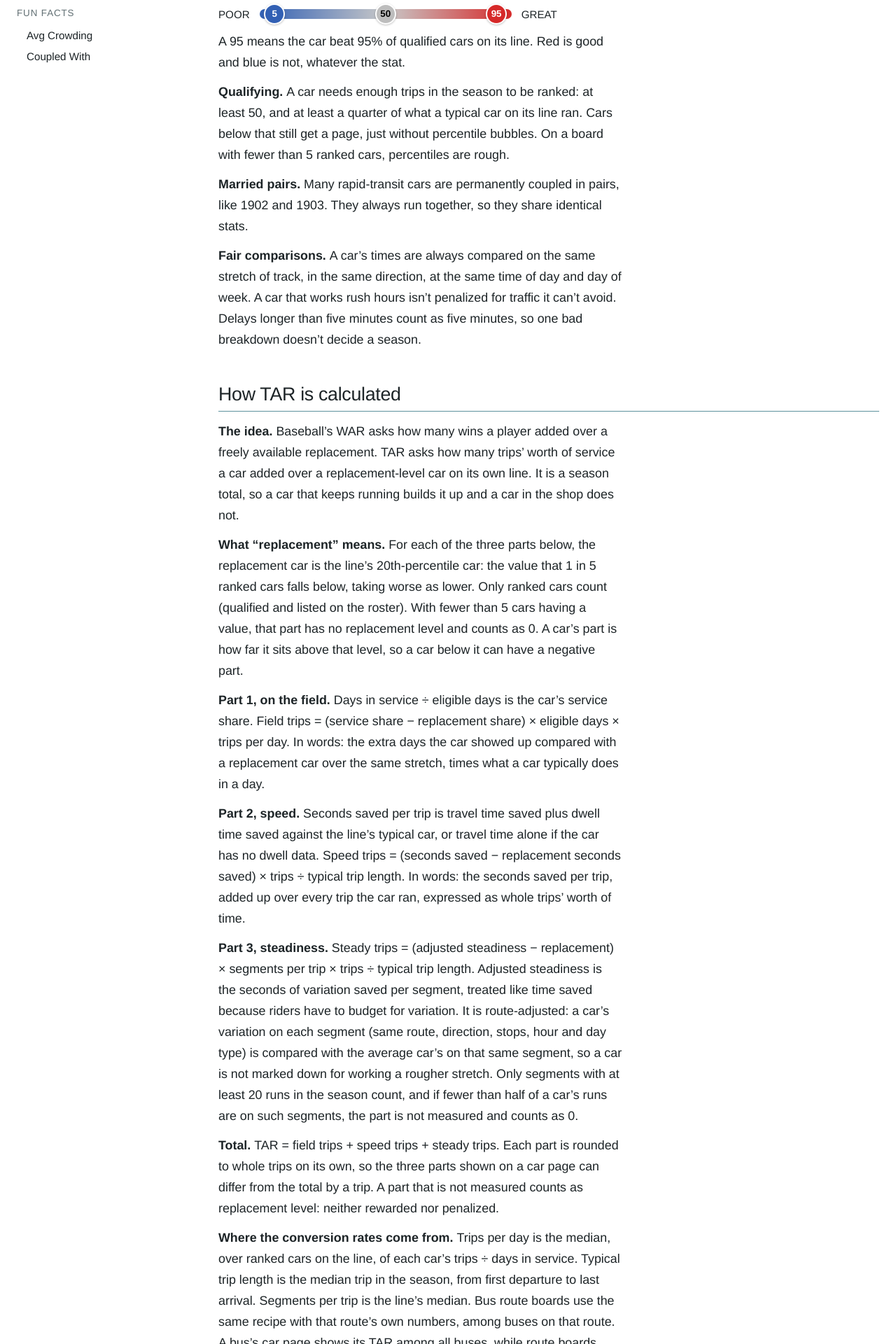
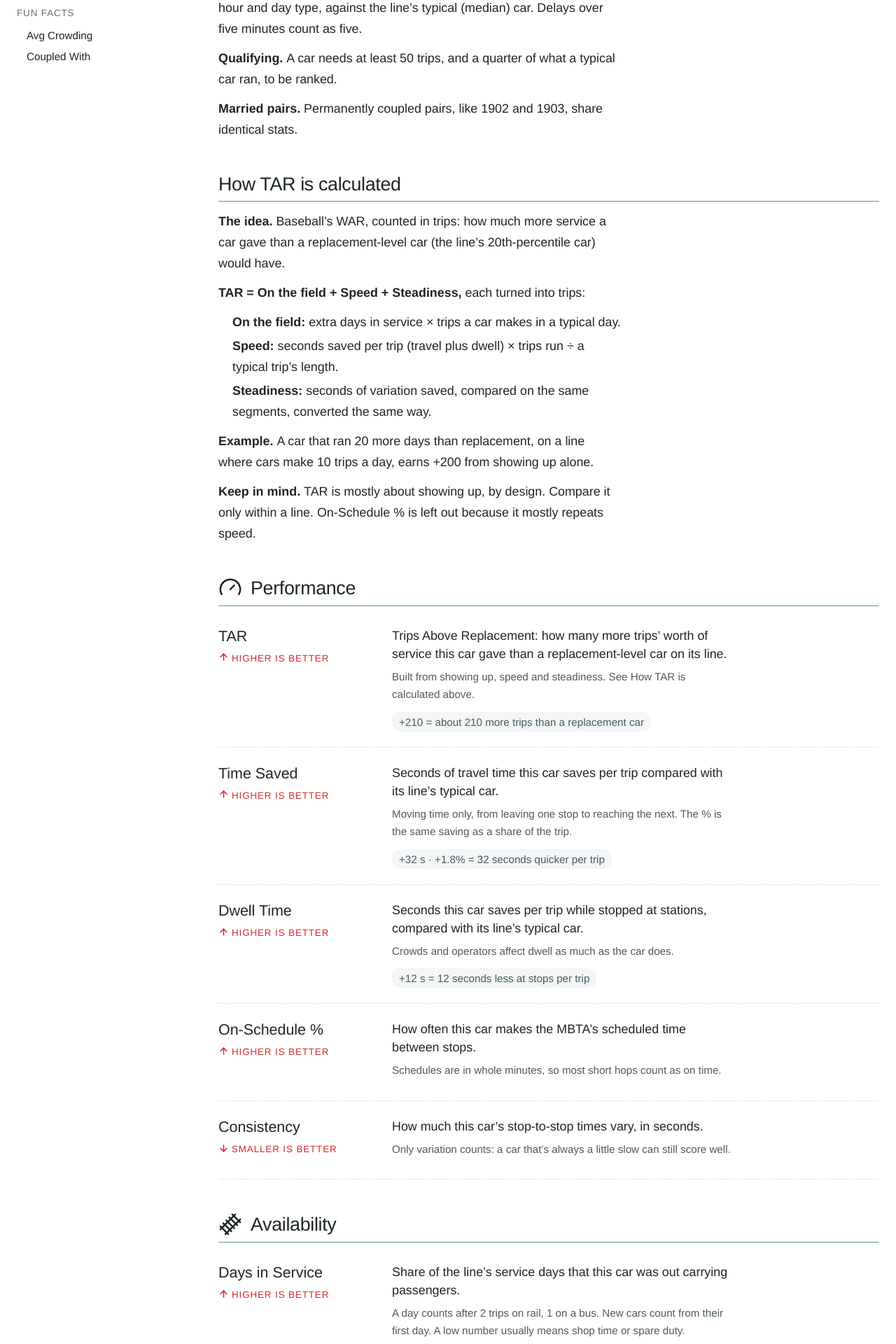
Before and after one commit to skaplan-dev/mbta-savant, a React (Vite) app in the folder web/: page /glossary in a window 1280 px wide. Shown: the part 680-2600 px from the top of the page at 70% size. Built offline with nearby package versions, Linux system fonts and the light colour scheme; no server answers; a web font is replaced by a local one.

Commit message:
feat(web): leaner glossary — one-line definitions, short TAR explainer, popovers share the lead

```diff
--- a/web/src/components/StatTerm.tsx
+++ b/web/src/components/StatTerm.tsx
@@ -10,7 +10,7 @@ export default function StatTerm({ id }: { id: StatId }) {
 
     return (
         <InfoPopover trigger={entry.name} triggerClass={TERM}>
-            {entry.short}{' '}
+            {entry.lead}{' '}
             <Link to="/glossary" hash={id} className="text-tip-link underline">
                 More
             </Link>
--- a/web/src/features/glossary/GlossaryPage.tsx
+++ b/web/src/features/glossary/GlossaryPage.tsx
@@ -10,6 +10,7 @@ import {
     LEDE,
     STAT_IDS,
     type GlossaryEntry,
+    type RankingsParagraph,
     type StatId,
 } from '../../glossary';
 import { GLOSSARY_TITLE } from '../../titles';
@@ -98,12 +99,7 @@ export default function GlossaryPage() {
                 <section id="tar-calc" className="scroll-mt-5">
                     <H2>How TAR is calculated</H2>
                     <div className="text-lead max-w-[58ch] leading-[1.5]">
-                        {HOW_TAR.map((p, i) => (
-                            <p key={i} className="my-3">
-                                {p.lead && <strong>{p.lead} </strong>}
-                                {p.body}
-                            </p>
-                        ))}
+                        <Paragraphs items={HOW_TAR} />
                     </div>
                 </section>
                 {SECTIONS.map((s) => (
@@ -118,6 +114,35 @@ export default function GlossaryPage() {
                 ))}
             </main>
         </div>
+    );
+}
+
+/** Paragraphs with bold lead-ins; consecutive `item` entries become one list. */
+function Paragraphs({ items }: { items: RankingsParagraph[] }) {
+    const blocks: (RankingsParagraph | RankingsParagraph[])[] = [];
+
+    for (const p of items) {
+        const last = blocks.at(-1);
+
+        if (p.item && Array.isArray(last)) last.push(p);
+        else blocks.push(p.item ? [p] : p);
+    }
+
+    return blocks.map((b, i) =>
+        Array.isArray(b) ? (
+            <ul key={i} className="my-2 pl-5">
+                {b.map((p) => (
+                    <li key={p.lead} className="my-1">
+                        <strong>{p.lead}</strong> {p.body}
+                    </li>
+                ))}
+            </ul>
+        ) : (
+            <p key={i} className="my-3">
+                {b.lead && <strong>{b.lead} </strong>}
+                {b.body}
+            </p>
+        )
     );
 }
 
--- a/web/src/glossary.ts
+++ b/web/src/glossary.ts
@@ -17,12 +17,13 @@ export type StatId =
 export interface GlossaryEntry {
     name: string;
     section: 'performance' | 'availability' | 'fun';
-    short: string;
+    /** One-sentence definition: the stat popover and the Glossary's first line. */
     lead: string;
     better: 'higher' | 'lower' | 'none';
     /** Label shown beside the name on the Glossary page. */
     betterLabel: string;
-    calc: string;
+    /** Only what the lead leaves out; omit when there's nothing to add. */
+    calc?: string;
     example?: string;
 }
 
@@ -30,114 +31,100 @@ export const GLOSSARY: Record<StatId, GlossaryEntry> = {
     tar: {
         name: 'TAR',
         section: 'performance',
-        short: 'Trips Above Replacement: how many more trips’ worth of service this car gave its line this season than a replacement-level car would have.',
-        lead: "Trips Above Replacement: how many more trips' worth of service this car gave its line this season than a replacement-level car would have.",
+        lead: 'Trips Above Replacement: how many more trips’ worth of service this car gave than a replacement-level car on its line.',
         better: 'higher',
         betterLabel: 'HIGHER IS BETTER',
-        calc: 'It adds up three things: how often the car showed up, how much time it saved per trip, and how steady it was, each measured against a replacement-level car (the 20th-percentile car on that part) and turned into trips. Most of the total is usually showing up, by design. Only compare TAR between cars on the same line; see How TAR is calculated for the formulas.',
-        example: '+210 means about 210 trips’ worth more than a replacement car',
+        calc: 'Built from showing up, speed and steadiness. See How TAR is calculated above.',
+        example: '+210 = about 210 more trips than a replacement car',
     },
     'time-saved': {
         name: 'Time Saved',
         section: 'performance',
-        short: 'Seconds of travel time this car saves on a typical trip, compared with the line’s typical car on the same segments at the same times.',
-        lead: 'Seconds of travel time this car saves per trip, compared with the line’s typical car (the median ranked car).',
+        lead: 'Seconds of travel time this car saves per trip compared with its line’s typical car.',
         better: 'higher',
         betterLabel: 'HIGHER IS BETTER',
-        calc: 'Travel time runs from leaving one stop to arriving at the next. For every segment the car runs, we compare its travel time with the median for that segment, direction, hour and day type, counting any delay past five minutes as five minutes. We total those differences over a typical trip and show the result relative to the line’s typical car (the median ranked car). Time at stops is not included; that’s Dwell Time, which is kept separate because it depends on crowds and operators and on how each car’s arrivals and departures are recorded. The percentage is the same difference as a share of the trip’s expected travel time.',
-        example:
-            '+32 s · +1.8% means about 32 seconds less travel time per trip than the typical car, 1.8% of the trip',
+        calc: 'Moving time only, from leaving one stop to reaching the next. The % is the same saving as a share of the trip.',
+        example: '+32 s · +1.8% = 32 seconds quicker per trip',
     },
     'dwell-time': {
         name: 'Dwell Time',
         section: 'performance',
-        short: 'Seconds of dwell time this car saves per trip compared with the line’s typical car at the same stops and times. Separate from Time Saved.',
-        lead: 'Seconds of dwell time this car saves per trip, compared with the line’s typical car at the same stops and times.',
+        lead: 'Seconds this car saves per trip while stopped at stations, compared with its line’s typical car.',
         better: 'higher',
         betterLabel: 'HIGHER IS BETTER',
-        calc: 'Dwell time runs from arriving at a stop to leaving it. At each stop, we compare the car’s dwell with the median dwell there for the same direction, hour and day type, counting differences beyond 30 seconds either way as 30. We total those differences over a typical trip and show the result relative to the line’s typical car (the median ranked car). Dwell depends on crowds and operators as much as on the car, so take it with a grain of salt.',
-        example: '+12 s means about 12 seconds less dwell per trip than the typical car',
+        calc: 'Crowds and operators affect dwell as much as the car does.',
+        example: '+12 s = 12 seconds less at stops per trip',
     },
     'on-schedule': {
         name: 'On-Schedule %',
         section: 'performance',
-        short: 'Share of segments where this car’s travel time between stops was at or under the MBTA’s scheduled travel time.',
-        lead: 'Share of segments where this car’s travel time between stops was at or under the MBTA’s scheduled travel time.',
+        lead: 'How often this car makes the MBTA’s scheduled time between stops.',
         better: 'higher',
         betterLabel: 'HIGHER IS BETTER',
-        calc: 'Each segment is checked against the T’s scheduled travel time for it; whole trips aren’t scored. Scheduled times are published in whole minutes, so most short segments count as on schedule. The spread between cars is small but real.',
+        calc: 'Schedules are in whole minutes, so most short hops count as on time.',
     },
     consistency: {
         name: 'Consistency',
         section: 'performance',
-        short: 'How much this car’s travel times between stops vary from its own norm, in seconds. Smaller means more predictable trips.',
-        lead: 'How much this car’s travel times between stops vary from its own norm, in seconds.',
+        lead: 'How much this car’s stop-to-stop times vary, in seconds.',
         better: 'lower',
-        betterLabel: 'SMALLER SPREAD IS BETTER',
-        calc: 'Each segment’s travel time is first compared with the median for that segment, direction, hour and day type. We then average how far each of those differences sits from the car’s own typical difference, counting anything past a minute as a minute. A car that is always a little slow scores well here; only variation counts.',
+        betterLabel: 'SMALLER IS BETTER',
+        calc: 'Only variation counts: a car that’s always a little slow can still score well.',
     },
     'days-in-service': {
         name: 'Days in Service',
         section: 'availability',
-        short: 'Share of the days the line ran, counted from this car’s first day in service if it’s a new delivery, on which it ran at least 2 trips (1 on a bus).',
-        lead: 'Share of the days the line ran, counted from this car’s first day in service if it’s a new delivery, on which it ran at least 2 trips (1 on a bus).',
+        lead: 'Share of the line’s service days that this car was out carrying passengers.',
         better: 'higher',
         betterLabel: 'HIGHER IS BETTER',
-        calc: 'Only days when the line ran and reported data count, so a data outage doesn’t hurt anyone. A new delivery is counted from its first day in service, so it isn’t penalized for days before it existed; older cars count every day. A day counts only if the car ran at least 2 trips (1 on a bus). A low number usually means time in the shop, or a car held as a spare.',
+        calc: 'A day counts after 2 trips on rail, 1 on a bus. New cars count from their first day. A low number usually means shop time or spare duty.',
     },
     'iron-horse': {
         name: 'Iron Horse Streak',
         section: 'availability',
-        short: 'Most consecutive service days this car ran this season.',
-        lead: 'Most consecutive service days this car ran this season.',
+        lead: 'Most service days in a row this car ran this season.',
         better: 'higher',
         betterLabel: 'HIGHER IS BETTER',
-        calc: 'Days when the whole line reported no data are skipped, so an outage doesn’t break a streak. On rail, a day with a single trip doesn’t count and ends the streak. Named for the baseball nickname for players who never miss a game.',
+        calc: 'Named for ballplayers who never miss a game. Data outages don’t break a streak.',
     },
     miles: {
         name: 'Miles Logged',
         section: 'availability',
-        short: 'Revenue miles this season: distance run in passenger service.',
-        lead: 'Revenue miles this season: distance run in passenger service.',
+        lead: 'Miles this car carried passengers this season.',
         better: 'higher',
         betterLabel: 'HIGHER IS BETTER',
-        calc: 'The stop-to-stop distances of every segment the car ran, added up. Deadhead moves to and from the yard aren’t counted. Rail only for now.',
+        calc: 'Rail only. Trips to and from the yard don’t count.',
     },
     crowding: {
         name: 'Avg Crowding',
         section: 'fun',
-        short: 'Average load as a share of capacity, from on-board passenger counters. Only newer cars report it.',
         lead: 'Average load as a share of capacity, from on-board passenger counters.',
         better: 'none',
         betterLabel: 'NOT RANKED',
-        calc: 'Only newer cars (such as the Red and Orange Line CRRC cars) report it, so it would be unfair to rank.',
+        calc: 'Only newer cars report it, so it isn’t ranked.',
     },
     'coupled-with': {
         name: 'Coupled With',
         section: 'fun',
-        short: 'The cars this car most often runs coupled to in the same consist, and how many trips they shared.',
-        lead: 'The cars this car most often runs coupled to in the same consist, and how many trips they shared.',
+        lead: 'The cars this one most often runs coupled to, and on what share of its trips.',
         better: 'none',
         betterLabel: 'NOT RANKED',
-        calc: 'Shown as a share of this car’s trips, so a married partner is always at 100%.',
+        calc: 'A married partner always shows 100%.',
     },
     'routes-run': {
         name: 'Routes Run',
         section: 'availability',
-        short: 'How many different routes a bus ran this season. The utility players of the fleet.',
-        lead: 'How many different routes a bus ran this season. The utility players of the fleet.',
+        lead: 'How many different routes a bus ran this season: the fleet’s utility players.',
         better: 'higher',
         betterLabel: 'HIGHER IS BETTER',
-        calc: 'Every distinct route the bus ran at least one trip on this season. Bus only.',
     },
     'last-seen': {
         name: 'Last Seen',
         section: 'availability',
-        short: 'The most recent service day this car ran a trip, in any season.',
-        lead: 'The most recent service day this car ran a trip.',
+        lead: 'The last day this car carried passengers, in any season.',
         better: 'none',
         betterLabel: 'NOT RANKED',
-        calc: 'Taken from all the data we have, not just the season shown. A car not seen in weeks is usually in the shop, held as a spare or retired.',
+        calc: 'Weeks without a sighting usually means the shop, spare duty or retirement.',
     },
 };
 
@@ -151,82 +138,71 @@ export interface RankingsParagraph {
     body: string;
     /** Illustrate the percentile scale above this paragraph. */
     scale?: boolean;
+    /** Render as an item in a list with its neighbouring items. */
+    item?: boolean;
 }
 
 export const HOW_RANKINGS: RankingsParagraph[] = [
     {
         lead: 'Every car is a player.',
-        body: 'When a six-car train makes a trip, all six cars get credit for it. Over a season, cars get coupled into many different trains, so their own tendencies show through.',
+        body: 'When a six-car train makes a trip, all six cars get credit.',
     },
     {
-        lead: 'Percentiles compare a car with its own line.',
-        body: 'Red Line cars are ranked against Red Line cars, and buses against buses. Green Line branches are pooled because the same cars run on all of them. Mattapan’s handful of trolleys get stats but aren’t ranked.',
+        lead: 'Ranked within its line.',
+        body: 'Red Line cars against Red Line cars, buses against buses. Green Line branches are pooled. Mattapan isn’t ranked.',
     },
     {
         lead: '',
         scale: true,
-        body: 'A 95 means the car beat 95% of qualified cars on its line. Red is good and blue is not, whatever the stat.',
+        body: 'A 95 beat 95% of qualified cars on its line. Red is good, blue isn’t.',
+    },
+    {
+        lead: 'Fair comparisons.',
+        body: 'Times are compared on the same stretch, direction, hour and day type, against the line’s typical (median) car. Delays over five minutes count as five.',
     },
     {
         lead: 'Qualifying.',
-        body: 'A car needs enough trips in the season to be ranked: at least 50, and at least a quarter of what a typical car on its line ran. Cars below that still get a page, just without percentile bubbles. On a board with fewer than 5 ranked cars, percentiles are rough.',
+        body: 'A car needs at least 50 trips, and a quarter of what a typical car ran, to be ranked.',
     },
     {
         lead: 'Married pairs.',
-        body: 'Many rapid-transit cars are permanently coupled in pairs, like 1902 and 1903. They always run together, so they share identical stats.',
-    },
-    {
-        lead: 'Fair comparisons.',
-        body: 'A car’s times are always compared on the same stretch of track, in the same direction, at the same time of day and day of week. A car that works rush hours isn’t penalized for traffic it can’t avoid. Delays longer than five minutes count as five minutes, so one bad breakdown doesn’t decide a season.',
+        body: 'Permanently coupled pairs, like 1902 and 1903, share identical stats.',
     },
 ];
 
 export const HOW_TAR: RankingsParagraph[] = [
     {
         lead: 'The idea.',
-        body: 'Baseball’s WAR asks how many wins a player added over a freely available replacement. TAR asks how many trips’ worth of service a car added over a replacement-level car on its own line. It is a season total, so a car that keeps running builds it up and a car in the shop does not.',
+        body: 'Baseball’s WAR, counted in trips: how much more service a car gave than a replacement-level car (the line’s 20th-percentile car) would have.',
     },
     {
-        lead: 'What “replacement” means.',
-        body: 'For each of the three parts below, the replacement car is the line’s 20th-percentile car: the value that 1 in 5 ranked cars falls below, taking worse as lower. Only ranked cars count (qualified and listed on the roster). With fewer than 5 cars having a value, that part has no replacement level and counts as 0. A car’s part is how far it sits above that level, so a car below it can have a negative part.',
+        lead: 'TAR = On the field + Speed + Steadiness,',
+        body: 'each turned into trips:',
     },
     {
-        lead: 'Part 1, on the field.',
-        body: 'Days in service ÷ eligible days is the car’s service share. Field trips = (service share − replacement share) × eligible days × trips per day. In words: the extra days the car showed up compared with a replacement car over the same stretch, times what a car typically does in a day.',
+        lead: 'On the field:',
+        body: 'extra days in service × trips a car makes in a typical day.',
+        item: true,
     },
     {
-        lead: 'Part 2, speed.',
-        body: 'Seconds saved per trip is travel time saved plus dwell time saved against the line’s typical car, or travel time alone if the car has no dwell data. Speed trips = (seconds saved − replacement seconds saved) × trips ÷ typical trip length. In words: the seconds saved per trip, added up over every trip the car ran, expressed as whole trips’ worth of time.',
+        lead: 'Speed:',
+        body: 'seconds saved per trip (travel plus dwell) × trips run ÷ a typical trip’s length.',
+        item: true,
     },
     {
-        lead: 'Part 3, steadiness.',
-        body: 'Steady trips = (adjusted steadiness − replacement) × segments per trip × trips ÷ typical trip length. Adjusted steadiness is the seconds of variation saved per segment, treated like time saved because riders have to budget for variation. It is route-adjusted: a car’s variation on each segment (same route, direction, stops, hour and day type) is compared with the average car’s on that same segment, so a car is not marked down for working a rougher stretch. Only segments with at least 20 runs in the season count, and if fewer than half of a car’s runs are on such segments, the part is not measured and counts as 0.',
+        lead: 'Steadiness:',
+        body: 'seconds of variation saved, compared on the same segments, converted the same way.',
+        item: true,
     },
     {
-        lead: 'Total.',
-        body: 'TAR = field trips + speed trips + steady trips. Each part is rounded to whole trips on its own, so the three parts shown on a car page can differ from the total by a trip. A part that is not measured counts as replacement level: neither rewarded nor penalized.',
+        lead: 'Example.',
+        body: 'A car that ran 20 more days than replacement, on a line where cars make 10 trips a day, earns +200 from showing up alone.',
     },
     {
-        lead: 'Where the conversion rates come from.',
-        body: 'Trips per day is the median, over ranked cars on the line, of each car’s trips ÷ days in service. Typical trip length is the median trip in the season, from first departure to last arrival. Segments per trip is the line’s median. Bus route boards use the same recipe with that route’s own numbers, among buses on that route. A bus’s car page shows its TAR among all buses, while route boards show TAR among that route’s buses, so the two can differ.',
-    },
-    {
-        lead: 'New cars.',
-        body: 'Eligible days are the days the line reported data. For a new delivery (a fleet still being built when the car first ran), they are counted only from the car’s first service day on, so a car that joined mid-season is not penalized for days before it existed. Older cars count every data day. A service day is a day the car ran at least 2 trips on rail (1 on a bus), so a car that only rolled out of the yard for one trip does not count.',
-    },
-    {
-        lead: 'Why On-Schedule % is left out.',
-        body: 'On-Schedule % is mostly the same fact as Time Saved: a faster car is more often within the schedule. Including both would count speed twice.',
-    },
-    {
-        lead: 'Worked example.',
-        body: 'Illustrative numbers, not a real car. A rail line’s replacement car ran on 70% of eligible days, a typical car makes 10 trips per day, and a typical trip takes 3,000 seconds with 25 segments. Our car was eligible for 100 days and ran on 90 of them (a 90% share), made 900 trips, saved 20 seconds a trip against a replacement’s 6, and was 0.8 seconds per segment steadier than replacement. Field: (0.90 − 0.70) × 100 × 10 = +200. Speed: (20 − 6) × 900 ÷ 3,000 = +4.2, shown as +4. Steadiness: 0.8 × 25 × 900 ÷ 3,000 = +6. TAR = 200 + 4 + 6 = +210.',
-    },
-    {
-        lead: 'Caveats.',
-        body: 'Only compare TAR between cars on the same line, never across lines: each line has its own replacement level and trip rates. TAR mostly measures availability by design, since showing up is most of what a car can give its line; a car in the shop for repairs or held as a spare scores lower through no fault of anyone running it. Dwell time is real time that riders spend waiting, but its cause is unknown: it can reflect crowds, operators or how arrivals and departures are recorded, so TAR does not assign it to anyone.',
+        lead: 'Keep in mind.',
+        body: 'TAR is mostly about showing up, by design. Compare it only within a line. On-Schedule % is left out because it mostly repeats speed.',
     },
 ];
 
 export const LEDE =
-    'Every MBTA train car and bus gets a stat line here, built nightly from the T’s own arrival and departure records. This page explains what each number means and how cars are ranked.';
+    'Every MBTA train car and bus, ranked from the T’s own arrival and departure records and updated nightly.';
```
